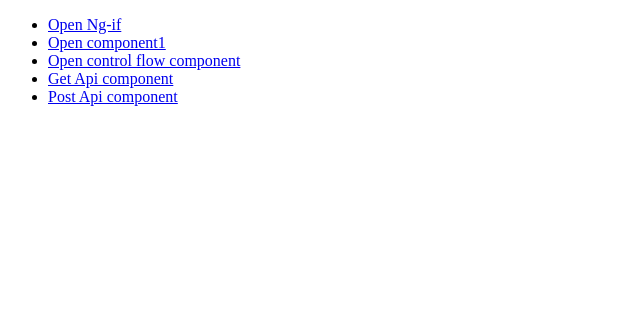
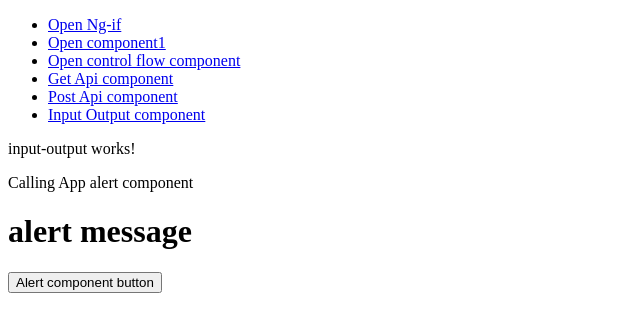
Before and after one commit to shivam24161/angular-practise, an Angular app: page /inputOutput in a window 1280 px wide. Before the commit this address led to /. Shown: the top 332 px of the page, without its empty margins (0-640 px from the left). Built offline with nearby package versions, Linux system fonts and the light colour scheme.

Commit message:
input output

```diff
--- /dev/null
+++ b/src/app/app-alert/app-alert.component.html
@@ -0,0 +1,3 @@
+<div>Calling App alert component</div>
+<h1>{{message}}</h1>
+<button (click)="onClick()">Alert component button</button>
--- /dev/null
+++ b/src/app/app-alert/app-alert.component.ts
@@ -0,0 +1,18 @@
+import { Component, EventEmitter, Input, Output } from '@angular/core';
+
+@Component({
+  selector: 'app-app-alert',
+  standalone: true,
+  imports: [],
+  templateUrl: './app-alert.component.html',
+  styleUrl: './app-alert.component.css'
+})
+export class AppAlertComponent {
+   @Input() message=""
+   @Output() onBtnClick=new EventEmitter();
+
+   onClick(){
+    alert("from alert")
+    this.onBtnClick.emit("aa")
+   }
+}
--- a/src/app/app.routes.ts
+++ b/src/app/app.routes.ts
@@ -4,6 +4,7 @@ import { Component1Component } from './component1/component1.component';
 import { ControlFlowComponent } from './control-flow/control-flow.component';
 import { GetApiComponentComponent } from './get-api-component/get-api-component.component';
 import { PostApiComponent } from './post-api/post-api.component';
+import { InputOutputComponent } from './input-output/input-output.component';
 
 export const routes: Routes = [
     {
@@ -25,5 +26,9 @@ export const routes: Routes = [
     {
         path:"postApi",
         component:PostApiComponent
+    },
+    {
+        path:"inputOutput",
+        component:InputOutputComponent
     }
 ];
--- a/src/app/get-api-component/get-api-component.component.ts
+++ b/src/app/get-api-component/get-api-component.component.ts
@@ -13,7 +13,7 @@ export class GetApiComponentComponent {
   userList=[];
   customerList=[];
   constructor(private http:HttpClient){
-    this.getAllTrain()
+    // this.getAllTrain()
   }
   getAllTrain(){
     this.http.get("https://freeapi.gerasim.in/api/TrainApp/GetAllStations").subscribe((res:any)=>{
--- a/src/app/header/header.component.html
+++ b/src/app/header/header.component.html
@@ -14,4 +14,7 @@
   <li>
     <a routerLink="postApi">Post Api component</a>
   </li>
+  <li>
+    <a routerLink="inputOutput">Input Output component</a>
+  </li>
 </uL>
--- /dev/null
+++ b/src/app/input-output/input-output.component.html
@@ -0,0 +1,2 @@
+<p>input-output works!</p>
+<app-app-alert message="alert message" (onBtnClick)="sendFromInput($event)"></app-app-alert>
--- /dev/null
+++ b/src/app/input-output/input-output.component.ts
@@ -0,0 +1,15 @@
+import { Component } from '@angular/core';
+import { AppAlertComponent } from "../app-alert/app-alert.component";
+
+@Component({
+  selector: 'app-input-output',
+  standalone: true,
+  imports: [AppAlertComponent],
+  templateUrl: './input-output.component.html',
+  styleUrl: './input-output.component.css'
+})
+export class InputOutputComponent {
+  sendFromInput(a:any){
+    alert(a)
+  }
+}
--- a/src/app/post-api/post-api.component.ts
+++ b/src/app/post-api/post-api.component.ts
@@ -17,7 +17,7 @@ export class PostApiComponent {
     "departmentLogo": "string"
   }
   ngOnInit(){
-    this.addDepartment()
+    // this.addDepartment()
   }
   addDepartment(){
     this.http.post("https://projectapi.gerasim.in/api/Complaint/AddNewDepartment",this.obj).subscribe((res:any)=>{
```
Also changed, not shown: src/app/app-alert/app-alert.component.css (added), src/app/input-output/input-output.component.css (added), 2 other files (tests, documents, lock files or other folders).
